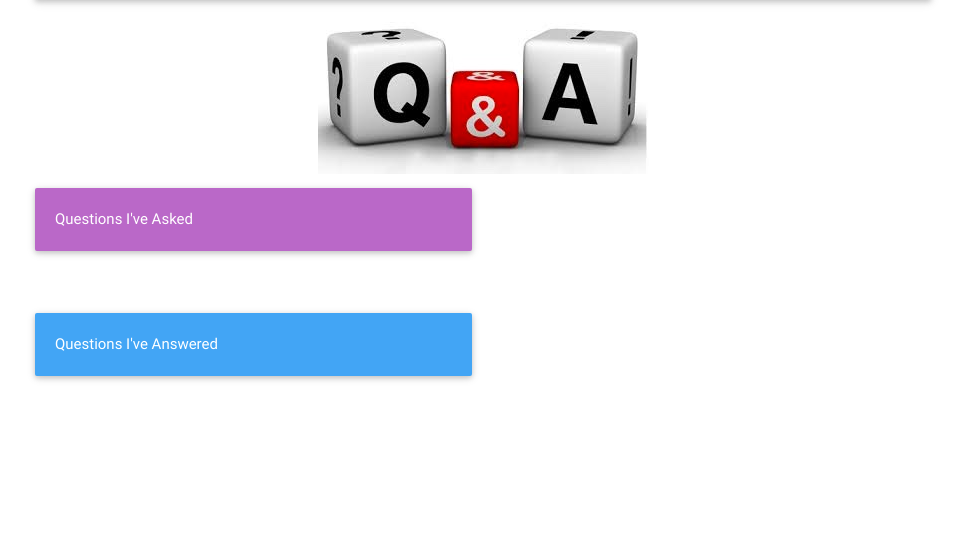
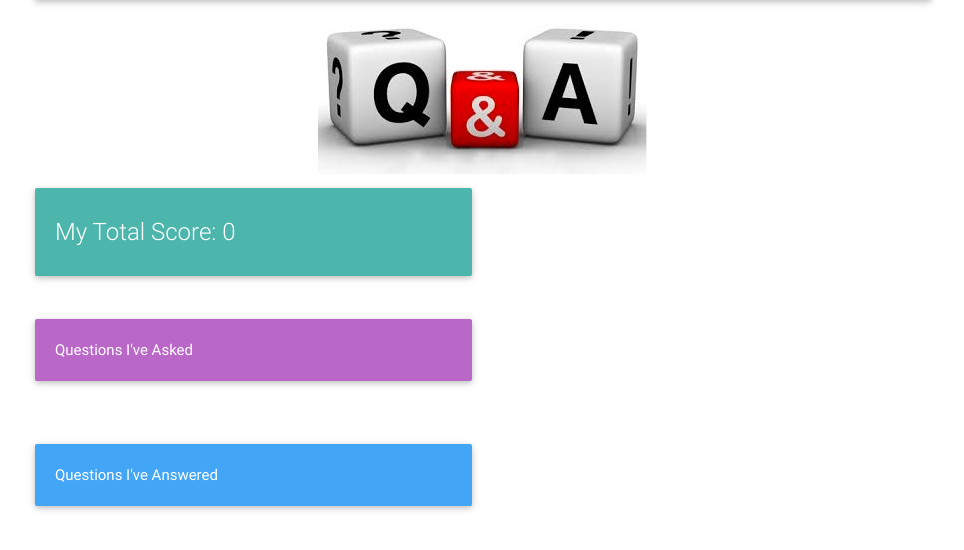
Before and after one commit to zseaborn63/Q_and_A, a Django app: page /profile/1/ in a window 1280 px wide. Shown: the part 87-637 px from the top of the page, without its empty margins (157-1121 px from the left). Run offline with Django 3.2, Linux system fonts and the light colour scheme; the visitor is signed in with stand-in values (Sample User, id 1); data comes from the database, SQL or seed files in the repository; data that the repository does not hold is empty; some libraries are stand-ins or nearby versions.

Commit message:
Added to score to profile page

```diff
--- a/Overflow/Overflow/urls.py
+++ b/Overflow/Overflow/urls.py
@@ -33,8 +33,8 @@ urlpatterns = [
     url(r'^create_answer/(?P<pk>\d+)/$', login_required(AnswerCreation.as_view()), name='create_answer'),
     url(r'^make_answer/(?P<pk>\d+)/$', login_required(MakeAnswer.as_view()), name='make_answer'),
     url(r'^profile/(?P<pk>\d+)/$', login_required(ProfileDetailView.as_view()), name='user_profile'),
-    url(r'^upvote/(?P<answer_id>\d+)/$', UpVote.as_view(), name="upvote"),
-    url(r'^downvote/(?P<answer_id>\d+)/$', DownVote.as_view(), name="downvote"),
+    url(r'^upvote/(?P<answer_id>\d+)/$', login_required(UpVote.as_view()), name="upvote"),
+    url(r'^downvote/(?P<answer_id>\d+)/$', login_required(DownVote.as_view()), name="downvote"),
     url(r'^tags/$', TagListView.as_view(), name='tag_list'),
     url(r'^tags/(?P<pk>\d+)/$', TagDetailView.as_view(), name='tag_detail'),
 
--- a/Overflow/Q_and_A/templates/Q_and_A/profile_detail.html
+++ b/Overflow/Q_and_A/templates/Q_and_A/profile_detail.html
@@ -8,6 +8,15 @@
 <div class="center">
     <img src="/static/images/profile.jpg">
 </div>
+    <div class="row">
+        <div class="col s12 m6">
+            <div class="card teal lighten-2">
+                <div class="card-content white-text">
+                    <span class="card-title">My Total Score: {{ object.score }}</span>
+                </div>
+          </div>
+        </div>
+    </div>
     <div class="row">
         <div class="col s12 m6">
             <div class="card purple lighten-2">
```
